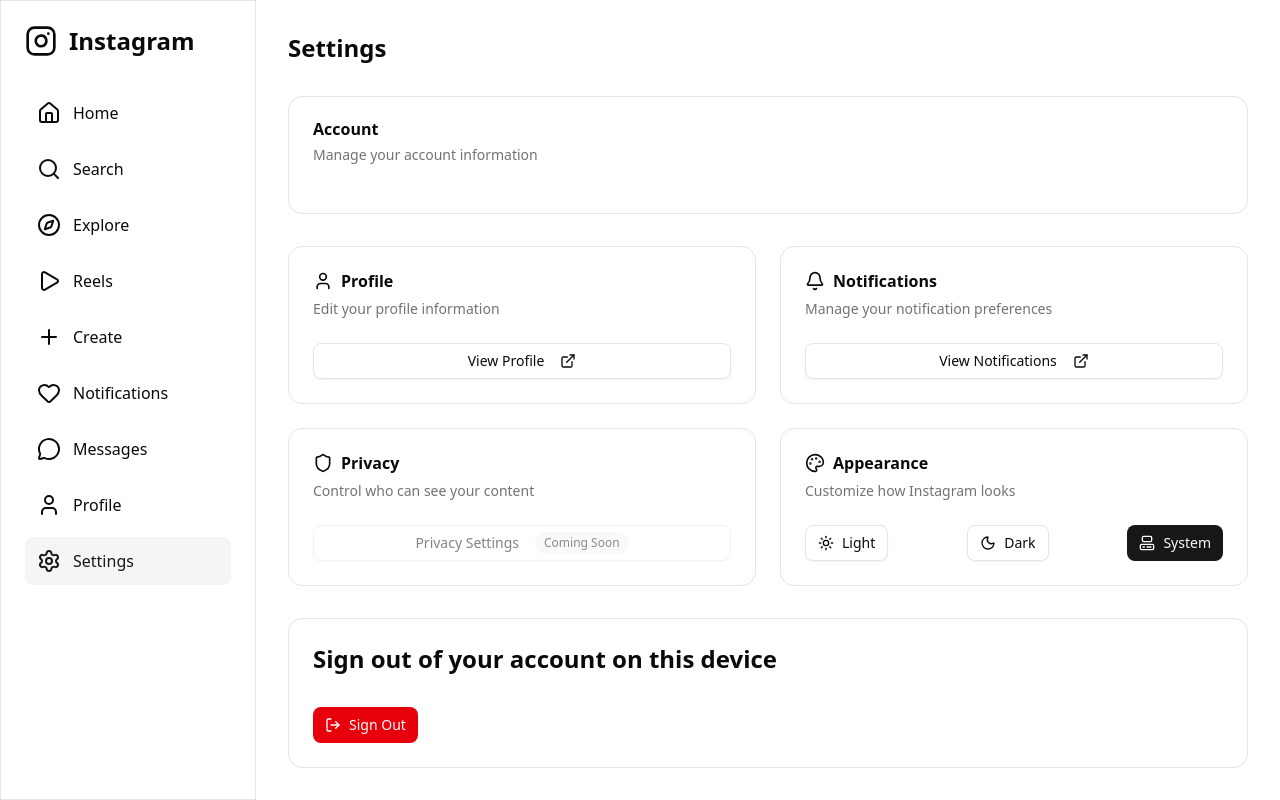
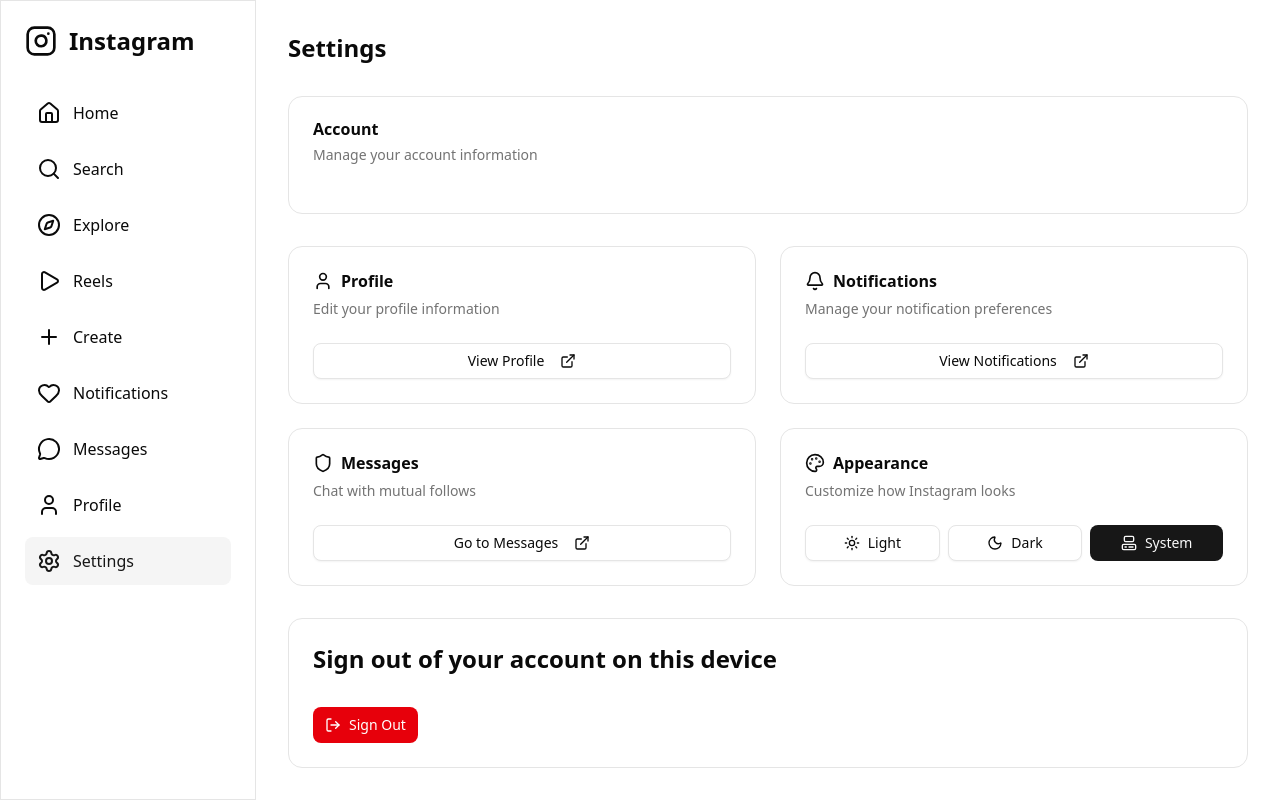
Before and after one commit to SankThomas/instagram-clone, a Next.js app: page /settings in a window 1280 px wide. Built offline with nearby package versions, Linux system fonts and the light colour scheme; no server answers; sample sign-in values are in the browser's storage.

Commit message:
add object-cover, update card to go to messages page, update theme button styling

```diff
--- a/app/(main)/settings/page.jsx
+++ b/app/(main)/settings/page.jsx
@@ -66,7 +66,10 @@
           {currentUser && (
             <div className="flex items-center gap-4">
               <Avatar className="size-16">
-                <AvatarImage src={currentUser.profilePictureUrl} />
+                <AvatarImage
+                  src={currentUser.profilePictureUrl}
+                  className="object-cover"
+                />
                 <AvatarFallback className="text-xl">
                   {currentUser.displayName?.[0]?.toUpperCase() ||
                     currentUser.username?.[0]?.toUpperCase()}
@@ -137,17 +140,16 @@
           <CardHeader>
             <CardTitle className="flex items-center gap-2">
               <Shield className="size-5" />
-              Privacy
+              Messages
             </CardTitle>
-            <CardDescription>Control who can see your content</CardDescription>
+            <CardDescription>Chat with mutual follows</CardDescription>
           </CardHeader>
           <CardContent>
-            <Button variant="outline" className="w-full" disabled>
-              Privacy Settings{" "}
-              <Badge variant="secondary" className="ml-2">
-                Coming Soon
-              </Badge>
-            </Button>
+            <Link href="/messages">
+              <Button variant="outline" className="w-full">
+                Go to Messages <ExternalLink className="size-4 ml-2" />
+              </Button>
+            </Link>
           </CardContent>
         </Card>
 
@@ -159,22 +161,25 @@
             </CardTitle>
             <CardDescription>Customize how Instagram looks</CardDescription>
           </CardHeader>
-          <CardContent className="flex items-center justify-between">
+          <CardContent className="flex items-center justify-between gap-2">
             <Button
               variant={theme === "light" ? "default" : "outline"}
               onClick={() => setTheme("light")}
+              className="flex-1"
             >
               <Sun className="size-4" /> Light
             </Button>
             <Button
               variant={theme === "dark" ? "default" : "outline"}
               onClick={() => setTheme("dark")}
+              className="flex-1"
             >
               <Moon className="size-4" /> Dark
             </Button>
             <Button
               variant={theme === "system" ? "default" : "outline"}
               onClick={() => setTheme("system")}
+              className="flex-1"
             >
               <Computer className="size-4" /> System
             </Button>
```
